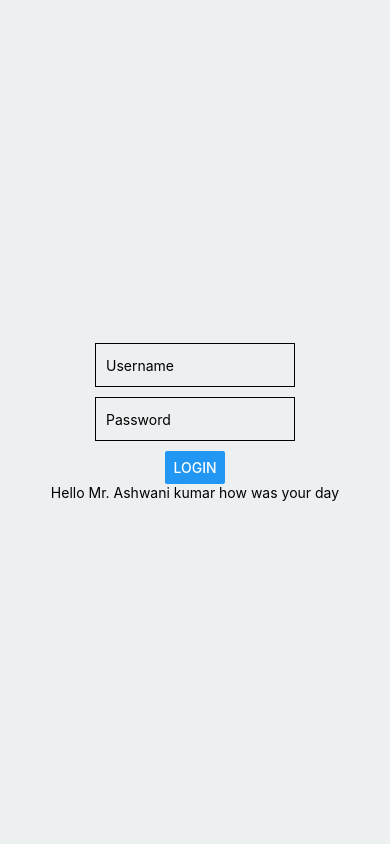
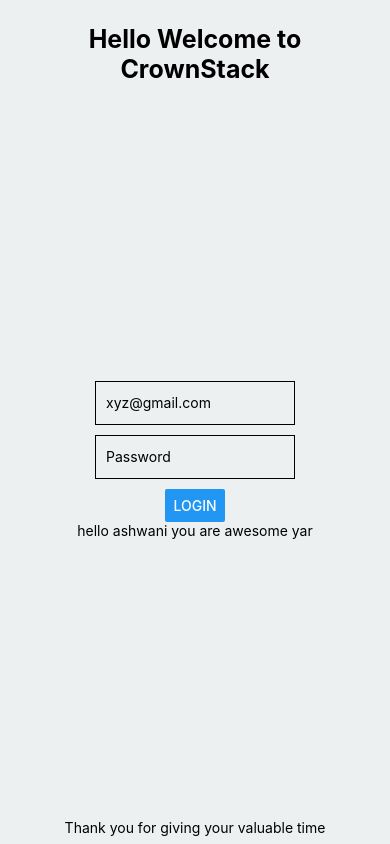
Before and after one commit to ashwani100596/ReactNative-Project, a React Native app: screen / in a window 390 px wide. Built offline with nearby package versions, Linux system fonts and the light colour scheme.

Commit message:
Splassh screen added

```diff
--- a/App.js
+++ b/App.js
@@ -1,43 +1,52 @@
- import { StatusBar } from 'expo-status-bar';
-import React from 'react';
-import { StyleSheet, Text, TextInput, View, Button } from 'react-native';
-
+import React, { useState, useEffect } from "react";
+import { Text, View, StyleSheet, Image } from "react-native";
+import Constants from "expo-constants";
+import { StatusBar } from "expo-status-bar";
+import Head from "./head";
 
 export default function App() {
+  const [splash, setSplash] = useState(true);
+  useEffect(() => {
+    setTimeout(() => {
+      setSplash(false);
+    }, 3000);
+  }, []);
+
+  return splash ? (
+    <View style={styles.container}>
+      <Image style={styles.logo} source={require("./assets/blur.jpg")} />
+    </View>
+  ) : (
+    <View style={styles.container}>
+      <Text style={styles.paragraph}>Hello Welcome to CrownStack</Text>
+      <Head />
+      <Text>Thank you for giving your valuable time</Text>
+      <StatusBar style="auto" />
+    </View>
+  );
+}
+
 const styles = StyleSheet.create({
   container: {
     flex: 1,
-      alignItems: 'center',
-      justifyContent: 'center',
-      backgroundColor: '#ecf0f1',
+    justifyContent: "center",
+    alignItems: "center",
+    paddingTop: Constants.statusBarHeight,
+    backgroundColor: "#ecf0f1",
+    padding: 8,
+  },
+  paragraph: {
+    margin: 24,
+    fontSize: 25,
+    fontWeight: "bold",
+    textAlign: "center",
   },
   inputText: {
     width: 200,
     height: 44,
     padding: 10,
     borderWidth: 1,
-      borderColor: 'black',
+    borderColor: "black",
     marginBottom: 10,
   },
 });
-
-  return (
-    <View style={styles.container}>
-    <TextInput
-    placeholder={'Username'}
-    style={styles.inputText}
-     />
-    <TextInput
-      placeholder={'Password'}
-      style={styles.inputText}
-    />
-    <Button
-         title={'Login'}
-          style={styles.inputText}
-          // onPress={this.onLogin.bind(this)}
-        />
-      <Text>Hello Mr. Ashwani kumar how was your day</Text>
-      <StatusBar style="auto" />
-    </View>
-  );
-}
--- /dev/null
+++ b/head.js
@@ -0,0 +1,32 @@
+import React from "react";
+import { Text, View, TextInput, Button, StyleSheet } from "react-native";
+import Constants from "expo-constants";
+
+export default function Head() {
+  return (
+    <View style={styles.container}>
+      <TextInput placeholder={"xyz@gmail.com"} style={styles.inputText} />
+      <TextInput placeholder={"Password"} style={styles.inputText} />
+      <Button title={"Login"} style={styles.inputText} />
+      <Text>hello ashwani you are awesome yar</Text>
+    </View>
+  );
+}
+const styles = StyleSheet.create({
+  container: {
+    flex: 1,
+    justifyContent: "center",
+    alignItems: "center",
+    paddingTop: Constants.statusBarHeight,
+    backgroundColor: "#ecf0f1",
+    padding: 8,
+  },
+  inputText: {
+    width: 200,
+    height: 44,
+    padding: 10,
+    borderWidth: 1,
+    borderColor: "black",
+    marginBottom: 10,
+  },
+});
```
Also changed, not shown: package.json (+6 -1 lines), assets/blur.jpg (added), 1 other file (tests, documents, lock files or other folders). Lines whose indentation alone changed are shown as unchanged.
